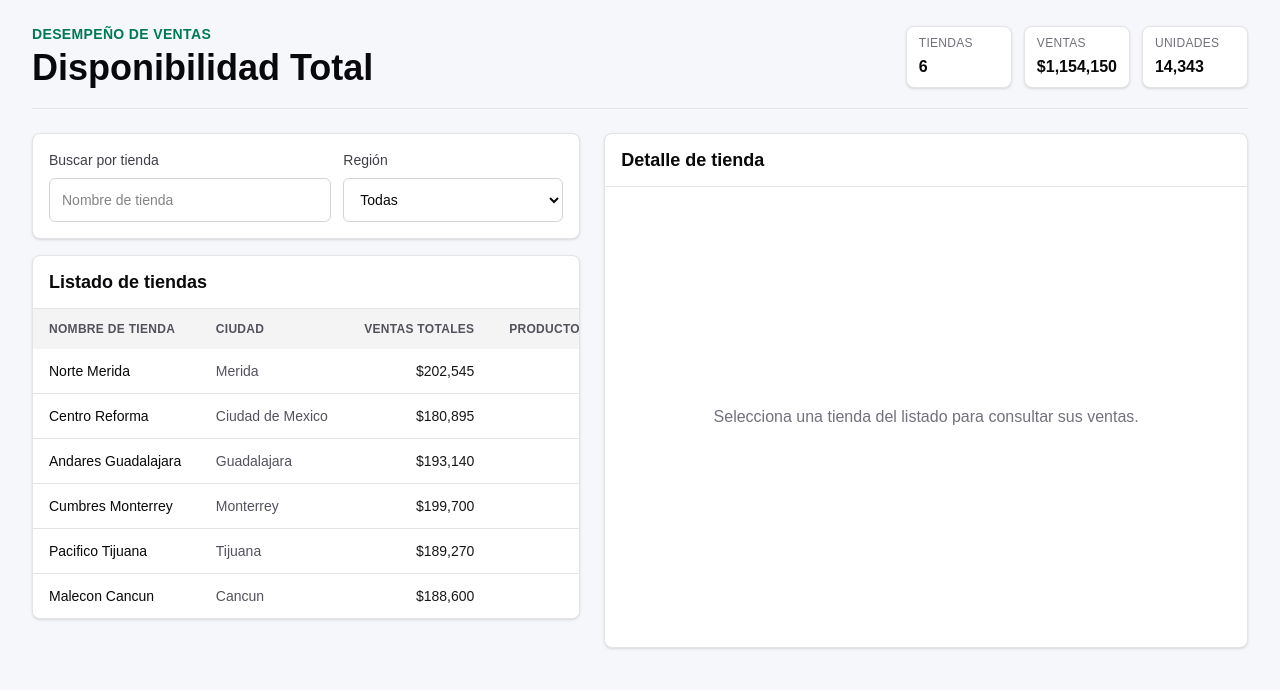
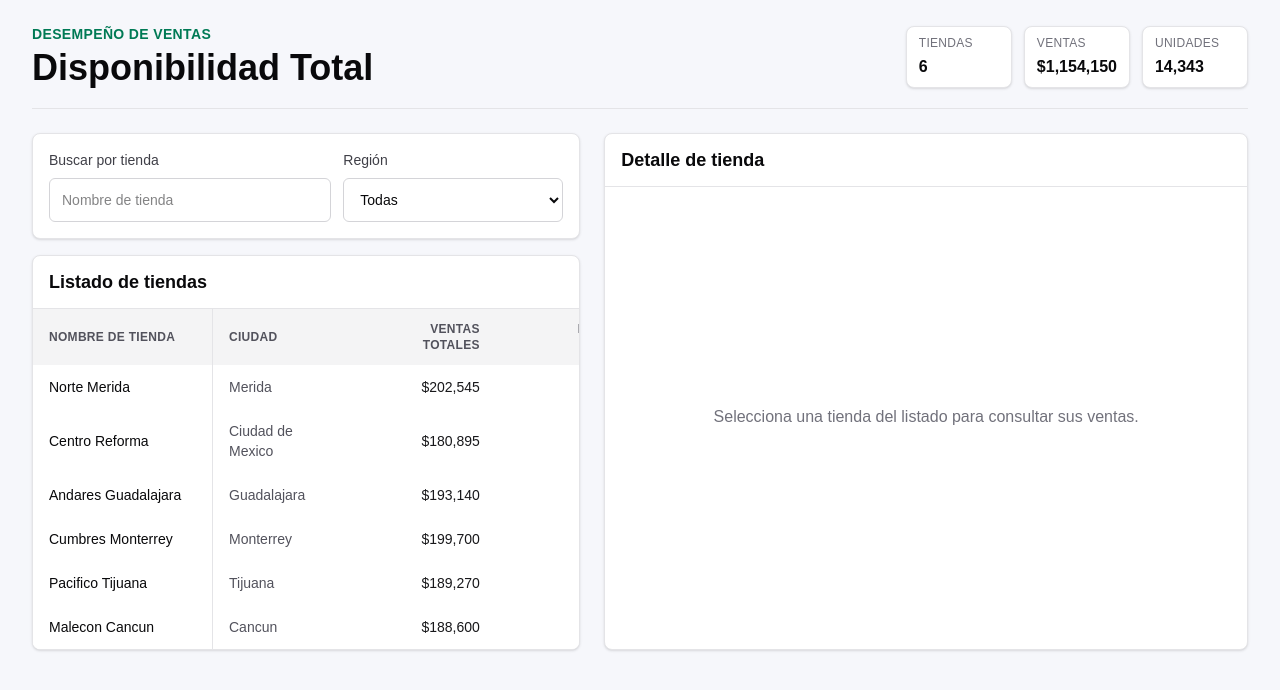
Before and after one commit to MarcoChavez1940/disponibilidad-total-challenge, a Next.js app: page / in a window 1280 px wide. Shown: the top 690 px of the page. Built offline with nearby package versions, Linux system fonts and the light colour scheme.

Commit message:
feat: keep store name column sticky

```diff
--- a/src/components/sales-dashboard.tsx
+++ b/src/components/sales-dashboard.tsx
@@ -319,10 +319,12 @@ export default function SalesDashboard() {
               </div>
 
               <div className="overflow-x-auto">
-                <table className="w-full border-collapse text-left text-sm sm:min-w-[640px]">
+                <table className="w-full border-separate border-spacing-0 text-left text-sm sm:min-w-[640px]">
                   <thead className="bg-zinc-100 text-xs font-semibold uppercase tracking-wide text-zinc-600">
                     <tr>
-                      <th className="px-2 py-3 sm:px-4">Nombre de tienda</th>
+                      <th className="sticky left-0 z-20 min-w-[140px] border-r border-zinc-200 bg-zinc-100 px-2 py-3 sm:min-w-[180px] sm:px-4">
+                        Nombre de tienda
+                      </th>
                       <th className="px-2 py-3 sm:px-4">Ciudad</th>
                       <th className="px-2 py-3 text-right sm:px-4">
                         Ventas totales
@@ -373,12 +375,18 @@ export default function SalesDashboard() {
                         <tr
                           className={
                             isSelected
-                              ? "bg-emerald-50"
-                              : "bg-white transition hover:bg-zinc-50"
+                              ? "group bg-emerald-50"
+                              : "group bg-white transition hover:bg-zinc-50"
                           }
                           key={store.id}
                         >
-                          <td className="break-words px-2 py-3 sm:px-4">
+                          <td
+                            className={`sticky left-0 z-10 min-w-[140px] break-words border-r border-zinc-200 px-2 py-3 sm:min-w-[180px] sm:px-4 ${
+                              isSelected
+                                ? "bg-emerald-50"
+                                : "bg-white group-hover:bg-zinc-50"
+                            }`}
+                          >
                             <button
                               className="text-left font-semibold text-zinc-950 underline-offset-4 hover:text-emerald-700 hover:underline focus:outline-none focus:ring-4 focus:ring-emerald-100"
                               onClick={() => handleSelectStore(store.id)}
```
